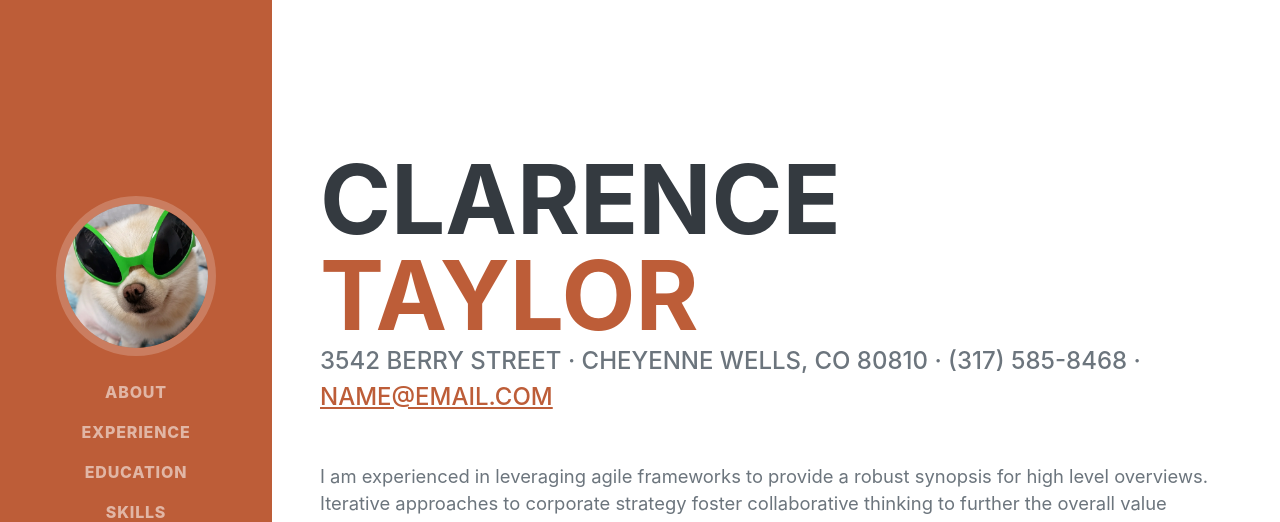
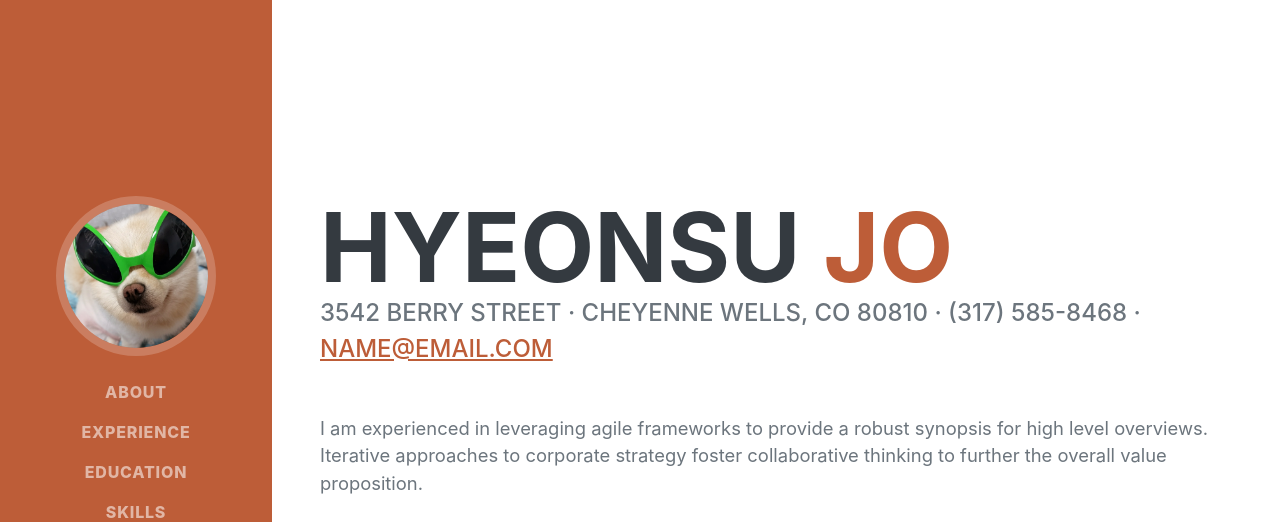
Before and after one commit to xmmzslla/xmmzslla.github.io, a plain HTML site: page index.html in a window 1280 px wide. Shown: the top 522 px of the page. Drawn offline with nearby package versions, Linux system fonts and the light colour scheme; a web font is replaced by a local one.

Commit message:
Add name

```diff
--- a/index.html
+++ b/index.html
@@ -90,8 +90,8 @@
       <section class="resume-section" id="about">
         <div class="resume-section-content">
           <h1 class="mb-0">
-            Clarence
-            <span class="text-primary">Taylor</span>
+            hyeonsu
+            <span class="text-primary">Jo</span>
           </h1>
           <div class="subheading mb-5">
             3542 Berry Street · Cheyenne Wells, CO 80810 · (317) 585-8468 ·
```
